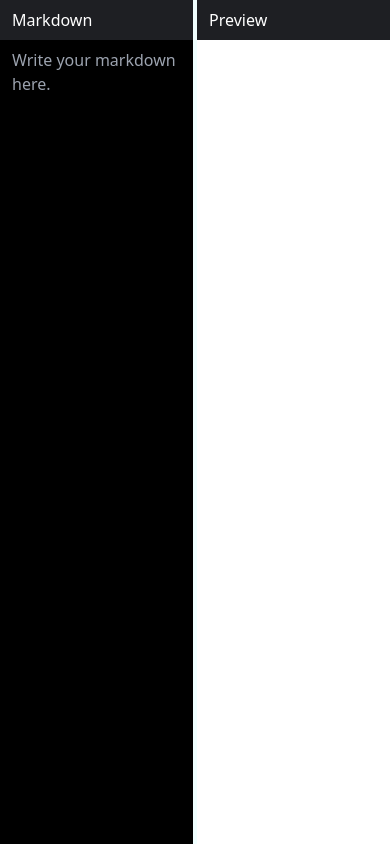
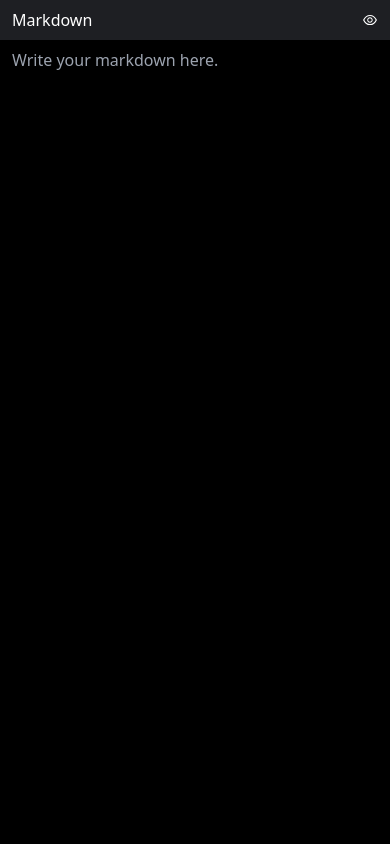
Before and after one commit to fidellim/Markdown-Previewer, a React (Create React App) app: page / in a window 390 px wide. Built offline with nearby package versions, Linux system fonts and the light colour scheme.

Commit message:
make it responsive

```diff
--- a/src/components/Markdown.jsx
+++ b/src/components/Markdown.jsx
@@ -1,18 +1,20 @@
 import { useEffect, useState, useRef } from 'react'
 import sanitizeHtml from 'sanitize-html'
 import { marked } from 'marked'
+import { AiOutlineEyeInvisible, AiOutlineEye } from 'react-icons/ai'
 
 const Markdown = () => {
     const [text, setText] = useState('')
+    const [isPreviewerOpen, setIsPreviewerOpen] = useState(false)
     const markedTexts = useRef()
-
-    // img by default is not added in sanitizeHtml
-    const allowedTags = {
-        allowedTags: sanitizeHtml.defaults.allowedTags.concat(['img']),
-    }
 
     useEffect(() => {
         // console.log(sanitizeHtml(marked.parse(text)))
+        // img by default is not added in sanitizeHtml
+        const allowedTags = {
+            allowedTags: sanitizeHtml.defaults.allowedTags.concat(['img']),
+        }
+
         markedTexts.current.innerHTML = sanitizeHtml(
             marked.parse(text),
             allowedTags
@@ -23,12 +25,28 @@ const Markdown = () => {
         setText(event.target.value)
     }
 
+    const openPreviewer = () => {
+        setIsPreviewerOpen(true)
+    }
+
+    const closePreviewer = () => {
+        setIsPreviewerOpen(false)
+    }
+
     return (
-        <main className="flex gap-1 w-screen h-screen">
-            <div className="flex-1 bg-black">
-                <h1 className="bg-grayishBlack text-white px-3 py-2">
-                    Markdown
-                </h1>
+        <main className="flex flex-col md:flex-row md:gap-1 w-screen h-screen">
+            <div
+                className={`flex-1 bg-black min-h-full md:block ${
+                    isPreviewerOpen && 'hidden'
+                }`}
+            >
+                <div className="flex items-center justify-between bg-grayishBlack text-white px-3 py-2">
+                    <h1>Markdown</h1>
+                    <AiOutlineEye
+                        onClick={openPreviewer}
+                        className="md:hidden"
+                    />
+                </div>
                 <textarea
                     id="style-1"
                     className=" block w-full h-[calc(100%_-_40px)] px-3 py-2 bg-black text-white"
@@ -37,10 +55,18 @@ const Markdown = () => {
                     placeholder="Write your markdown here."
                 />
             </div>
-            <div className="flex-1 bg-black">
-                <h1 className="bg-grayishBlack text-white px-3 py-2">
-                    Preview
-                </h1>
+            <div
+                className={`flex-1 bg-black min-h-full ${
+                    isPreviewerOpen ? 'block' : 'hidden'
+                } md:block`}
+            >
+                <div className="flex items-center justify-between bg-grayishBlack text-white px-3 py-2">
+                    <h1>Preview</h1>
+                    <AiOutlineEyeInvisible
+                        onClick={closePreviewer}
+                        className="md:hidden"
+                    />
+                </div>
                 <div
                     id="style-1"
                     className="px-3 py-2 w-full h-[calc(100%_-_40px)] overflow-auto text-white markdown-body"
```
